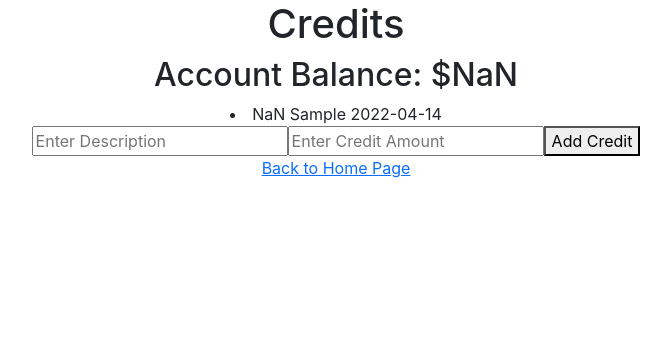
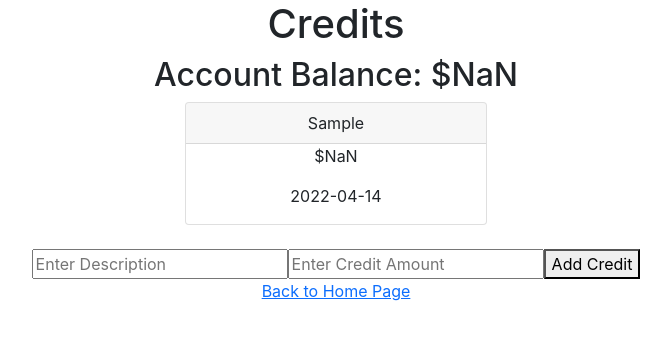
Before and after one commit to TahminaM/Bank_of_React, a React (Create React App) app: page /credits in a window 1280 px wide. Both pictures are taken after typing "Sample", "Sample" into the empty fields and a click on the button "Add Credit". Shown: the top 340 px of the page, without its empty margins (304-975 px from the left). Built offline with nearby package versions, Linux system fonts and the light colour scheme; no server answers; the HTML template or start-up script is replaced by a standard one.

Commit message:
Added Card component to both Credit and Debit pages.

```diff
--- a/src/components/Card.jsx
+++ b/src/components/Card.jsx
@@ -6,8 +6,8 @@ const Card = (props) => {
             <div className="card-header">
                 {props.description}
             </div>
+            <p>${props.amount}</p>
             <p>{props.date}</p>
-            <p>${props.amount}</p>
         </div>
     );
 }
--- a/src/components/Credits.js
+++ b/src/components/Credits.js
@@ -1,14 +1,26 @@
 // src/components/Credits.js
 
 import { Link } from 'react-router-dom';
+import Card from './Card';
 
 const Credits = (props) => {
     let creditsView = () => {
         const { credits } = props;
         return credits.map((credit) => {
             let date = credit.date.slice(0, 10);
-            return <li key={credit.id}>{credit.amount} {credit.description} {date}</li>
-        })
+            return (
+                <div className='row justify-content-center'>
+                    <div className='col-lg-3 col-md-6 col-sm-6'>
+                        <Card
+                            key={credit.id}
+                            description={credit.description}
+                            amount={credit.amount}
+                            date={date}
+                        />
+                    </div>
+                </div>
+            )
+        });
     }
 
     return (
@@ -16,6 +28,7 @@ const Credits = (props) => {
             <h1>Credits</h1>
             <h2>Account Balance: ${Math.round(props.accountBalance * 100) / 100}</h2>{/*Rounds to 2 decimal places*/}
             {creditsView()}
+            <br/>
             <form onSubmit={props.addCredit}>
                 <input type="text" name="description" placeholder="Enter Description" />
                 <input type="float" name="amount" placeholder="Enter Credit Amount" />
--- a/src/components/Debits.js
+++ b/src/components/Debits.js
@@ -1,14 +1,27 @@
 // src/components/Debits.js
 
 import { Link } from 'react-router-dom';
+import Card from './Card';
+
 
 const Debits = (props) => {
     let debitsView = () => {
         const { debits } = props;
         return debits.map((debit) => {
             let date = debit.date.slice(0, 10);
-            return <li key={debit.id}>{debit.amount} {debit.description} {date}</li>
-        })
+            return (
+                <div className='row justify-content-center'>
+                    <div className='col-lg-3 col-md-6 col-sm-6'>
+                        <Card
+                            key={debit.id}
+                            description={debit.description}
+                            amount={debit.amount}
+                            date={date}
+                        />
+                    </div>
+                </div>
+            )
+        });
     }
 
     return (
@@ -16,6 +29,7 @@ const Debits = (props) => {
             <h1>Debits</h1>
             <h2>Account Balance: ${Math.round(props.accountBalance * 100) / 100}</h2>{/*Rounds to 2 decimal places*/}
             {debitsView()}
+            <br/>
             <form onSubmit={props.addDebit}>
                 <input type="text" name="description" placeholder="Enter Description" />
                 <input type="float" name="amount" placeholder="Enter Debit Amount" />
```
